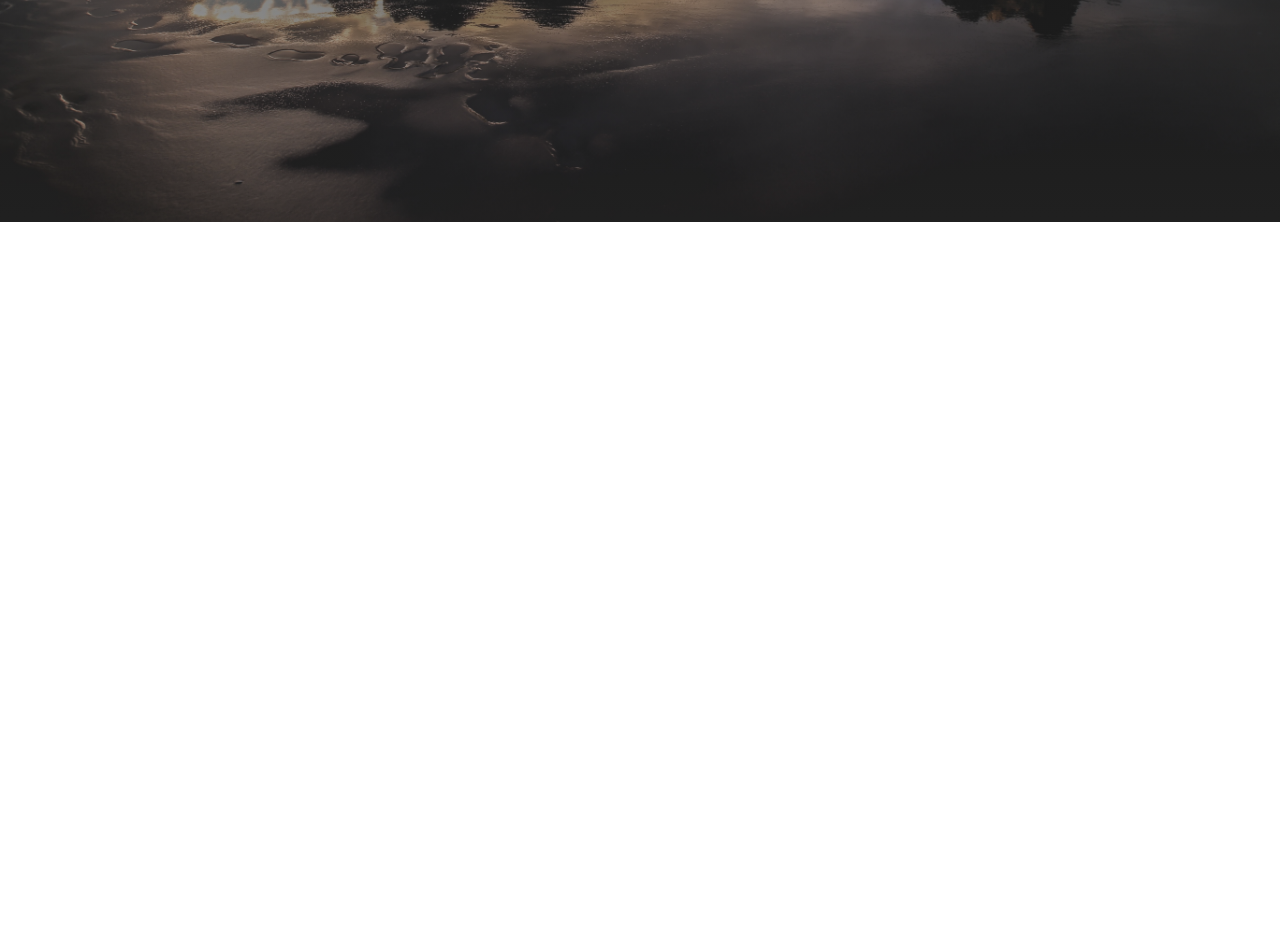
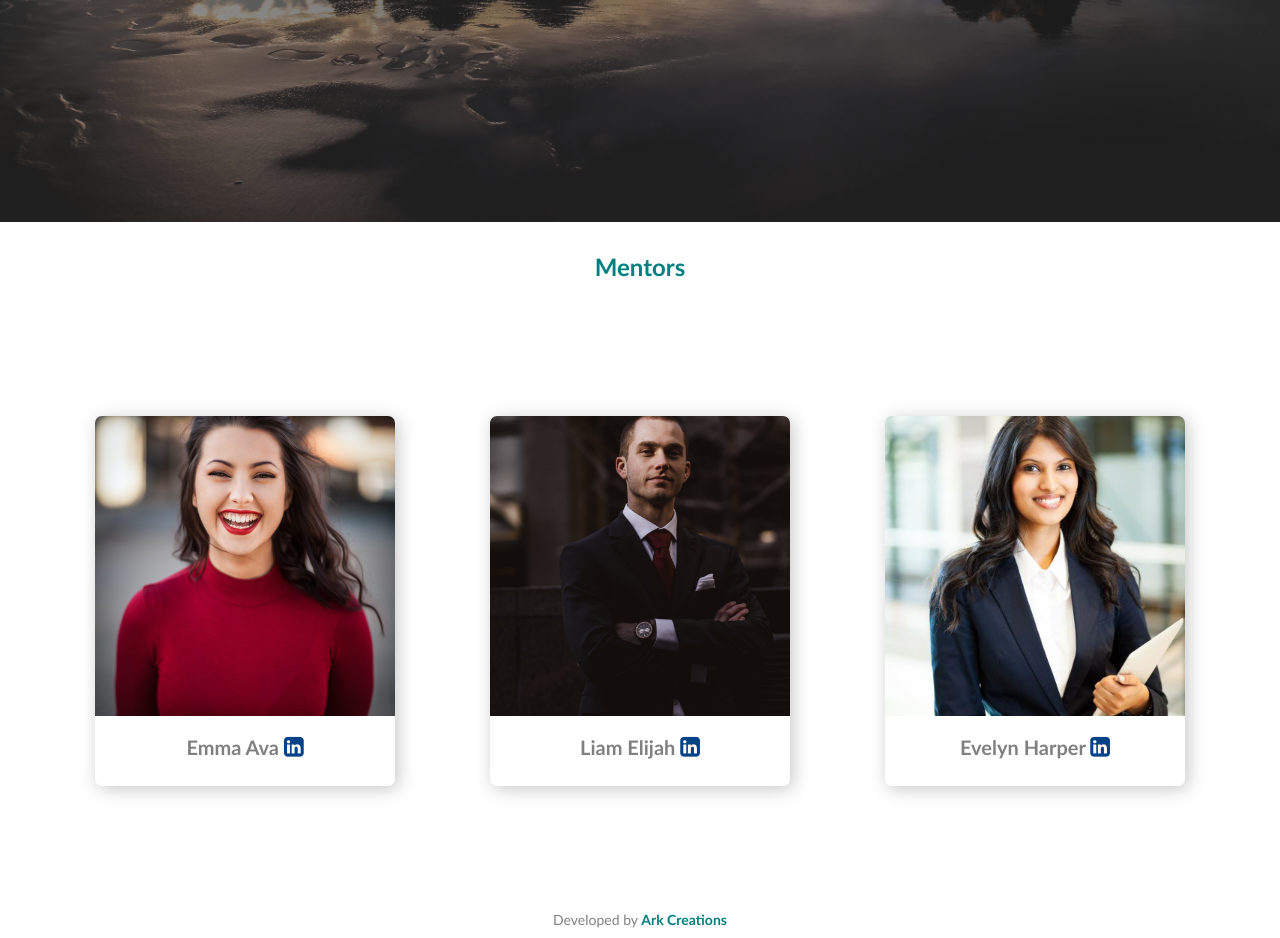
Before and after one commit to Abhiram-RK/Simple-parallax-landing-page, a plain HTML site: page index.html in a window 1280 px wide. Shown: the part 578-1516 px from the top of the page. Before the commit the page ends 800 px from the top, so only its background shows below. Drawn offline with Linux system fonts and the light colour scheme.

Commit message:
comptete

```diff
--- a/index.html
+++ b/index.html
@@ -5,14 +5,17 @@
     <meta charset="UTF-8">
     <meta http-equiv="X-UA-Compatible" content="IE=edge">
     <meta name="viewport" content="width=device-width, initial-scale=1.0">
+    <link rel="stylesheet" href="https://cdnjs.cloudflare.com/ajax/libs/font-awesome/4.7.0/css/font-awesome.min.css">
     <title>Landing Screen</title>
     <link rel="Stylesheet" href="style.css">
+
+
 </head>
 
 <body>
     <header>
         <div class="container">
-            <a href="#">Logo</a>
+            <a href="#">Ark Creations</a>
             <nav>
                 <a href="">Home</a>
                 <a href="">About</a>
@@ -54,7 +57,38 @@
             </div>
         </div>
         </section>
+        <div class="heading-mentor">
+            <div class="heading">
+                <h2>
+                    Mentors
+                </h2>
+            </div>
+        </div>
+        <section class="section-2">
+            <div class="card-container">
+               <div class="image-container">
+                <img src="c3.jfif" alt="">
+               </div>
+                <h1>Emma Ava <a href="" class="icon"> <i class="fa fa-linkedin-square"></i></a></h1>
+            </div>
+            <div class="card-container">
+                <div class="image-container">
+                 <img src="c1.jfif" alt="">
+                </div>
+                 <h1>Liam Elijah <a href="" class="icon"> <i class="fa fa-linkedin-square"></i></a></h1>
+             </div>
+             <div class="card-container">
+                <div class="image-container">
+                 <img src="c2.jpg" alt="">
+                </div>
+                 <h1>Evelyn Harper <a href="" class="icon"> <i class="fa fa-linkedin-square"></i></a></h1>
+             </div>
+        </section>
     </main>
+
+    <footer>
+        Developed by <span><a href="https://www.instagram.com/ark__creations/" class="copy-right">Ark Creations</a></span>
+    </footer>
 
 </body>
 
--- a/style.css
+++ b/style.css
@@ -16,6 +16,7 @@ header{
     background-color: rgba(23,23,23,.5);
     position: absolute;
     top: 0;
+    padding-left: 100px;
 }
 header .container{
    display: flex;
@@ -156,3 +157,76 @@ header a:hover{
     transition: .7s ease-in-out;
 }
 /* form-section end */
+
+
+/* section 2 */
+.section-2{
+    display: flex;
+    justify-content: space-evenly;
+    height: 75vh;
+    align-items: center;
+
+}
+.card-container{
+    width: 300px;
+    height: 370px;
+    text-align: center;
+    border-radius: 7px;
+    box-shadow: 3px 3px 17px rgba(131, 130, 130, 0.452);
+    overflow: hidden;
+}
+.card-container h1{
+    font-family:'Trebuchet MS', 'Lucida Sans Unicode', 'Lucida Grande', 'Lucida Sans', Arial, sans-serif;
+    color: gray;
+    font-size: 20px;
+}
+.image-container{
+    width: 100%;
+    overflow: hidden;
+}
+.image-container img{
+    width: 100%;
+    height: 300px;
+    object-fit: cover;
+    transition: .5s ease-in-out;
+}
+.image-container img:hover{
+    transform: scale(1.1);
+}
+/* section 2 end */
+
+/* heading mentor */
+.heading-mentor{
+    padding-top: 10px;
+    text-align: center;
+}
+.heading h2{
+    font-family:'Trebuchet MS', 'Lucida Sans Unicode', 'Lucida Grande', 'Lucida Sans', Arial, sans-serif;
+    color: teal;
+}
+/* heading mentor end */
+
+/* linkedin icon */
+.fa-linkedin-square{
+    color: rgb(4, 66, 136);
+    font-size: 23px;
+}
+i:hover {
+    color: gray;
+    transition: .5s ease-in-out;
+}
+/* linkedin icon end */
+
+/* footer */
+footer{
+    color: gray;
+    font-size: 14px;
+    text-align: center;
+    padding: 10px;
+}
+.copy-right{
+    text-decoration: none;
+    color: teal;
+    font-weight: bold;
+}
+/* footer end */
```
Also changed, not shown: c1.jfif (added), c2.jpg (added), c3.jfif (added).
